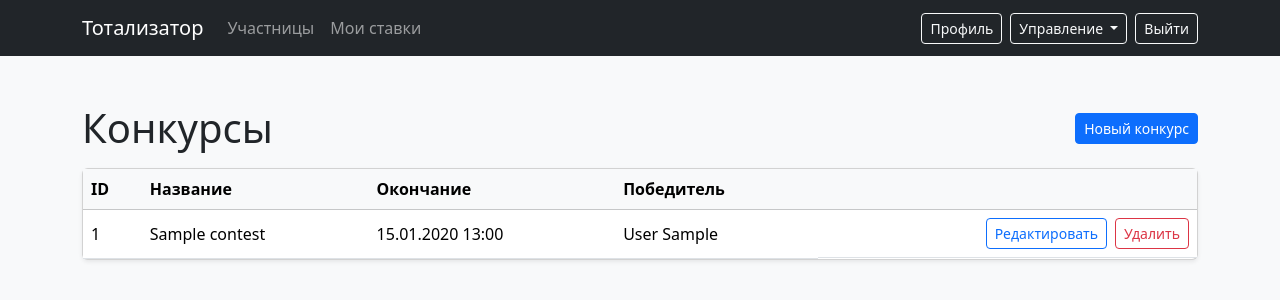
After one commit to Andrusha-cpp/Production, a Django app: page /contests/ in a window 1280 px wide. The commit adds this page. Shown: the top 300 px of the page. Run offline with Django 5.2, Linux system fonts and the light colour scheme; a user stored in the database is signed in; tables that the repository leaves empty hold one stand-in row (values such as "Sample post").

Commit message:
feat: add user balance and contest management UI

```diff
--- a/betting_project/settings.py
+++ b/betting_project/settings.py
@@ -107,7 +107,7 @@ AUTH_PASSWORD_VALIDATORS = [
 
 LANGUAGE_CODE = 'en-us'
 
-TIME_ZONE = 'UTC'
+TIME_ZONE = 'Europe/Minsk'
 
 USE_I18N = True
 
@@ -118,7 +118,6 @@ USE_TZ = True
 # https://docs.djangoproject.com/en/6.0/howto/static-files/
 
 STATIC_URL = 'static/'
-STATICFILES_DIRS = [BASE_DIR / 'static']
 STATIC_ROOT = BASE_DIR / 'staticfiles'
 
 MEDIA_URL = '/media/'
--- a/core/urls.py
+++ b/core/urls.py
@@ -17,4 +17,8 @@ urlpatterns = [
     path('users/new/', views.user_create, name='user-create'),
     path('users/<int:pk>/edit/', views.user_update, name='user-update'),
     path('users/<int:pk>/delete/', views.user_delete, name='user-delete'),
+    path('contests/', views.contest_list, name='contest-list'),
+    path('contests/new/', views.contest_create, name='contest-create'),
+    path('contests/<int:pk>/edit/', views.contest_update, name='contest-update'),
+    path('contests/<int:pk>/delete/', views.contest_delete, name='contest-delete'),
 ]
--- a/core/views.py
+++ b/core/views.py
@@ -4,11 +4,14 @@ from django.contrib.auth import authenticate, login, logout, get_user_model, upd
 from django.contrib.auth.decorators import login_required
 from django.contrib.auth.forms import PasswordChangeForm
 from django.core.paginator import Paginator
+from django.db import transaction
 from django.db.models import Sum, Q
 from django.shortcuts import render, get_object_or_404, redirect
+from django.http import HttpResponseForbidden
+from django.utils import timezone
 
-from .forms import CandidateForm, RegistrationForm, ProfileForm, AdminUserForm
-from .models import Candidate, Bet
+from .forms import CandidateForm, RegistrationForm, ProfileForm, AdminUserForm, ContestForm
+from .models import Candidate, Bet, Contest
 
 def _serialize_candidate(candidate):
     try:
@@ -23,10 +26,39 @@ def _serialize_candidate(candidate):
     }
 
 
-def _calculate_coefficient(candidate):
+def _get_current_contest():
+    return Contest.objects.order_by("-ends_at").first()
+
+
+def _apply_payouts(contest):
+    if not contest or not contest.winner_id:
+        return
+    if contest.ends_at > timezone.now():
+        return
+    with transaction.atomic():
+        bets = (
+            Bet.objects.select_for_update()
+            .filter(contest=contest, candidate=contest.winner, paid_out=False)
+            .select_related("user")
+        )
+        if not bets.exists():
+            return
+        for bet in bets:
+            payout = (bet.amount * bet.coefficient).quantize(Decimal("0.01"))
+            bet.user.balance = bet.user.balance + payout
+            bet.user.save(update_fields=["balance"])
+            bet.paid_out = True
+            bet.save(update_fields=["paid_out"])
+
+
+def _calculate_coefficient(candidate, contest):
     """Calculate a simple dynamic coefficient based on the bet pool."""
-    pool_total = Bet.objects.aggregate(total=Sum("amount")).get("total") or Decimal("0")
-    candidate_total = candidate.bets.aggregate(total=Sum("amount")).get("total") or Decimal("0")
+    if not contest:
+        return Decimal("1.10")
+    pool_total = Bet.objects.filter(contest=contest).aggregate(total=Sum("amount")).get("total") or Decimal("0")
+    candidate_total = (
+        candidate.bets.filter(contest=contest).aggregate(total=Sum("amount")).get("total") or Decimal("0")
+    )
     # Smoothing to reduce volatility and avoid huge odds for empty pools.
     smoothing = Decimal("200")
     smoothed_coeff = (pool_total + smoothing) / (candidate_total + smoothing)
@@ -37,8 +69,13 @@ def _calculate_coefficient(candidate):
 def index(request):
     if not request.user.is_authenticated:
         return redirect("login")
+    contest = _get_current_contest()
+    contest_is_open = bool(contest and contest.ends_at > timezone.now())
     search_query = (request.GET.get("q") or "").strip()
-    candidates_qs = Candidate.objects.all().order_by("id")
+    if contest:
+        candidates_qs = contest.participants.all().order_by("id")
+    else:
+        candidates_qs = Candidate.objects.none()
     if search_query:
         candidates_qs = candidates_qs.filter(
             Q(first_name__icontains=search_query)
@@ -51,7 +88,17 @@ def index(request):
     page_number = request.GET.get("page") or 1
     page_obj = paginator.get_page(page_number)
     candidates = [_serialize_candidate(c) for c in page_obj.object_list]
-    return render(request, "MainPage.html", {"candidates": candidates, "search_query": search_query, "page_obj": page_obj})
+    return render(
+        request,
+        "MainPage.html",
+        {
+            "candidates": candidates,
+            "search_query": search_query,
+            "page_obj": page_obj,
+            "contest": contest,
+            "contest_is_open": contest_is_open,
+        },
+    )
 
 
 def login_view(request):
@@ -116,7 +163,7 @@ def profile_view(request):
     user = request.user
     bets_qs = (
         Bet.objects.filter(user=user)
-        .select_related("candidate")
+        .select_related("candidate", "contest")
         .order_by("-created_at")
     )
     stats = bets_qs.aggregate(total_amount=Sum("amount"))
@@ -156,11 +203,26 @@ def profile_view(request):
     _apply_bootstrap(profile_form)
     _apply_bootstrap(password_form, password_labels)
 
+    bet_results = []
+    for bet in bets_qs[:5]:
+        contest = bet.contest
+        status = "Ожидает"
+        payout = None
+        if contest and contest.winner_id:
+            if bet.candidate_id == contest.winner_id:
+                status = "Выигрыш"
+                payout = (bet.amount * bet.coefficient).quantize(Decimal("0.01"))
+            else:
+                status = "Проигрыш"
+                payout = Decimal("0.00")
+        bet_results.append({"bet": bet, "status": status, "payout": payout})
+
     context = {
         "user_obj": user,
-        "bets": bets_qs[:5],
+        "bets": bet_results,
         "bets_count": bets_qs.count(),
         "total_amount": stats.get("total_amount") or Decimal("0"),
+        "balance": user.balance,
         "last_bet": last_bet,
         "profile_form": profile_form,
         "password_form": password_form,
@@ -173,12 +235,22 @@ def profile_view(request):
 
 @login_required
 def bet_view(request):
-    bets_qs = Bet.objects.filter(user=request.user).select_related("candidate").order_by("-created_at")
+    bets_qs = Bet.objects.filter(user=request.user).select_related("candidate", "contest").order_by("-created_at")
     paginator = Paginator(bets_qs, 10)
     page_number = request.GET.get("page") or 1
     page_obj = paginator.get_page(page_number)
     bet_items = []
     for bet in page_obj.object_list:
+        status = "Ожидает"
+        payout = None
+        contest = bet.contest
+        if contest and contest.winner_id:
+            if bet.candidate_id == contest.winner_id:
+                status = "Выигрыш"
+                payout = (bet.amount * bet.coefficient).quantize(Decimal("0.01"))
+            else:
+                status = "Проигрыш"
+                payout = Decimal("0.00")
         bet_items.append(
             {
                 "id": bet.id,
@@ -187,6 +259,8 @@ def bet_view(request):
                 "amount": bet.amount,
                 "coefficient": bet.coefficient,
                 "created_at": bet.created_at,
+                "status": status,
+                "payout": payout,
             }
         )
     return render(request, "BetPage.html", {"bets": bet_items, "page_obj": page_obj})
@@ -203,16 +277,25 @@ def candidate_list(request):
 
 @login_required
 def candidate_detail(request, pk):
-    candidate = get_object_or_404(Candidate, pk=pk)
+    contest = _get_current_contest()
+    if contest:
+        candidate = get_object_or_404(Candidate, pk=pk, contests=contest)
+    else:
+        candidate = get_object_or_404(Candidate, pk=pk)
     error = None
     message = None
     amount_value = ""
-    coefficient = _calculate_coefficient(candidate)
+    coefficient = _calculate_coefficient(candidate, contest)
     bet_limit = Decimal("1000")
+    contest_is_open = bool(contest and contest.ends_at > timezone.now())
 
     if request.method == "POST":
         amount_value = (request.POST.get("amount") or "").strip()
-        if not amount_value:
+        if not contest:
+            error = "Конкурс пока не создан. Ставки недоступны."
+        elif not contest_is_open:
+            error = "Приём ставок завершён."
+        elif not amount_value:
             error = "Введите сумму ставки."
         else:
             try:
@@ -225,15 +308,24 @@ def candidate_detail(request, pk):
                 elif amount > bet_limit:
                     error = f"Сумма превышает допустимый лимит ({bet_limit} BYN)."
                 else:
-                    coefficient = _calculate_coefficient(candidate)
-                    Bet.objects.create(
-                        user=request.user,
-                        candidate=candidate,
-                        amount=amount,
-                        coefficient=coefficient,
-                    )
-                    message = "Ставка принята!"
-                    amount_value = ""
+                    with transaction.atomic():
+                        User = get_user_model()
+                        user_locked = User.objects.select_for_update().get(pk=request.user.pk)
+                        if user_locked.balance < amount:
+                            error = "Недостаточно средств."
+                        else:
+                            coefficient = _calculate_coefficient(candidate, contest)
+                            Bet.objects.create(
+                                user=user_locked,
+                                candidate=candidate,
+                                contest=contest,
+                                amount=amount,
+                                coefficient=coefficient,
+                            )
+                            user_locked.balance = user_locked.balance - amount
+                            user_locked.save(update_fields=["balance"])
+                            message = "Ставка принята!"
+                            amount_value = ""
 
     return render(
         request,
@@ -245,12 +337,16 @@ def candidate_detail(request, pk):
             "amount_value": amount_value,
             "coefficient": coefficient,
             "bet_limit": bet_limit,
+            "contest": contest,
+            "contest_is_open": contest_is_open,
         },
     )
 
 
 @login_required
 def candidate_create(request):
+    if not request.user.is_staff:
+        return HttpResponseForbidden()
     if request.method == "POST":
         form = CandidateForm(request.POST, request.FILES)
         if form.is_valid():
@@ -263,6 +359,8 @@ def candidate_create(request):
 
 @login_required
 def candidate_update(request, pk):
+    if not request.user.is_staff:
+        return HttpResponseForbidden()
     candidate = get_object_or_404(Candidate, pk=pk)
     if request.method == "POST":
         form = CandidateForm(request.POST, request.FILES, instance=candidate)
@@ -280,6 +378,8 @@ def candidate_update(request, pk):
 
 @login_required
 def candidate_delete(request, pk):
+    if not request.user.is_staff:
+        return HttpResponseForbidden()
     candidate = get_object_or_404(Candidate, pk=pk)
     if request.method == "POST":
         candidate.delete()
@@ -340,3 +440,57 @@ def user_delete(request, pk):
         user_obj.delete()
         return redirect("user-list")
     return render(request, "users/confirm_delete.html", {"user_obj": user_obj})
+
+
+@login_required
+def contest_list(request):
+    if not request.user.is_staff:
+        return redirect("home")
+    contests = Contest.objects.order_by("-ends_at")
+    return render(request, "contests/list.html", {"contests": contests})
+
+
+@login_required
+def contest_create(request):
+    if not request.user.is_staff:
+        return redirect("home")
+    if request.method == "POST":
+        form = ContestForm(request.POST)
+        if form.is_valid():
+            contest = form.save()
+            _apply_payouts(contest)
+            return redirect("contest-list")
+    else:
+        form = ContestForm()
+    return render(request, "contests/form.html", {"form": form, "title": "Новый конкурс"})
+
+
+@login_required
+def contest_update(request, pk):
+    if not request.user.is_staff:
+        return redirect("home")
+    contest = get_object_or_404(Contest, pk=pk)
+    if request.method == "POST":
+        form = ContestForm(request.POST, instance=contest)
+        if form.is_valid():
+            contest = form.save()
+            _apply_payouts(contest)
+            return redirect("contest-list")
+    else:
+        form = ContestForm(instance=contest)
+    return render(
+        request,
+        "contests/form.html",
+        {"form": form, "title": f"Редактирование: {contest.name}"},
+    )
+
+
+@login_required
+def contest_delete(request, pk):
+    if not request.user.is_staff:
+        return redirect("home")
+    contest = get_object_or_404(Contest, pk=pk)
+    if request.method == "POST":
+        contest.delete()
+        return redirect("contest-list")
+    return render(request, "contests/confirm_delete.html", {"contest": contest})
--- /dev/null
+++ b/templates/contests/list.html
@@ -0,0 +1,59 @@
+<!DOCTYPE html>
+{% load static %}
+<html>
+<head>
+    <meta charset="utf-8">
+    <title>Конкурсы</title>
+    {% include "partials/bootstrap.html" %}
+</head>
+<body class="bg-light">
+{% include "partials/navbar.html" %}
+<main class="container py-4">
+    <div class="d-flex justify-content-between align-items-center mb-3">
+        <h1 class="mb-0">Конкурсы</h1>
+        <a class="btn btn-primary btn-sm" href="{% url 'contest-create' %}">Новый конкурс</a>
+    </div>
+    {% if contests %}
+        <div class="card shadow-sm">
+            <div class="card-body p-0">
+                <div class="table-responsive mb-0">
+                    <table class="table table-hover align-middle mb-0">
+                        <thead class="table-light">
+                        <tr>
+                            <th>ID</th>
+                            <th>Название</th>
+                            <th>Окончание</th>
+                            <th>Победитель</th>
+                            <th></th>
+                        </tr>
+                        </thead>
+                        <tbody>
+                        {% for contest in contests %}
+                            <tr>
+                                <td>{{ contest.id }}</td>
+                                <td>{{ contest.name }}</td>
+                                <td>{{ contest.ends_at|date:"d.m.Y H:i" }}</td>
+                                <td>
+                                    {% if contest.winner %}
+                                        {{ contest.winner.last_name }} {{ contest.winner.first_name }}
+                                    {% else %}
+                                        —
+                                    {% endif %}
+                                </td>
+                                <td class="text-end d-flex justify-content-end gap-2">
+                                    <a class="btn btn-sm btn-outline-primary" href="{% url 'contest-update' contest.id %}">Редактировать</a>
+                                    <a class="btn btn-sm btn-outline-danger" href="{% url 'contest-delete' contest.id %}">Удалить</a>
+                                </td>
+                            </tr>
+                        {% endfor %}
+                        </tbody>
+                    </table>
+                </div>
+            </div>
+        </div>
+    {% else %}
+        <div class="alert alert-secondary">Конкурсы не созданы.</div>
+    {% endif %}
+</main>
+</body>
+</html>
--- a/templates/partials/navbar.html
+++ b/templates/partials/navbar.html
@@ -27,6 +27,7 @@
                         </button>
                         <ul class="dropdown-menu dropdown-menu-end" aria-labelledby="adminDropdown">
                             <li><a class="dropdown-item" href="{% url 'candidate-list' %}">Участницы</a></li>
+                            <li><a class="dropdown-item" href="{% url 'contest-list' %}">Конкурсы</a></li>
                             <li><a class="dropdown-item" href="{% url 'user-list' %}">Пользователи</a></li>
                         </ul>
                     </div>
```
Also changed, not shown: core/admin.py (+10 -2 lines), core/forms.py (+50 -1 lines), core/models.py (+26 -0 lines), core/tests/test_bets.py (+77 -1 lines), templates/BetPage.html (+12 -0 lines), templates/MainPage.html (+10 -0 lines), templates/ProfilePage.html (+11 -1 lines), templates/candidates/detail.html (+9 -2 lines), templates/contests/confirm_delete.html (added, +27 -0 lines), templates/contests/form.html (added, +56 -0 lines), README.md, core/migrations/0002_contest_and_bet_contest.py (added), core/migrations/0003_customuser_balance.py (added), core/migrations/0004_bet_paid_out.py (added).
